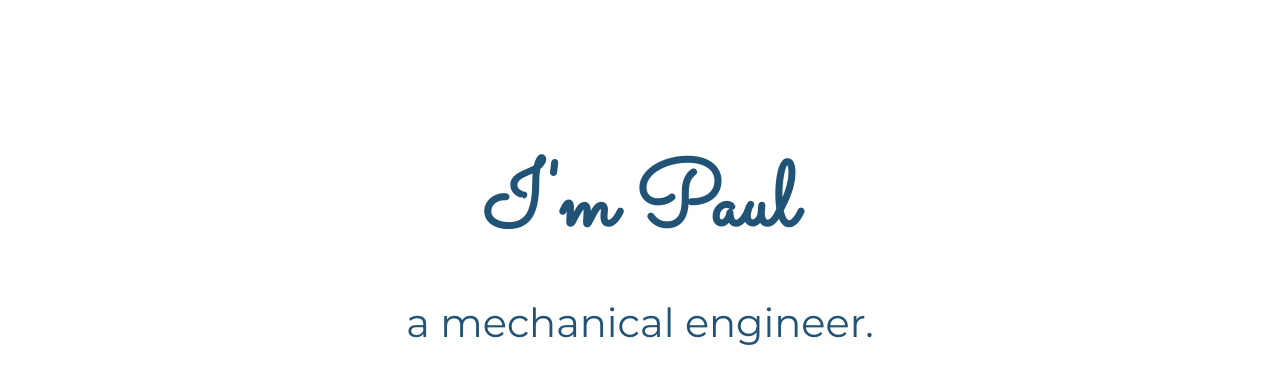
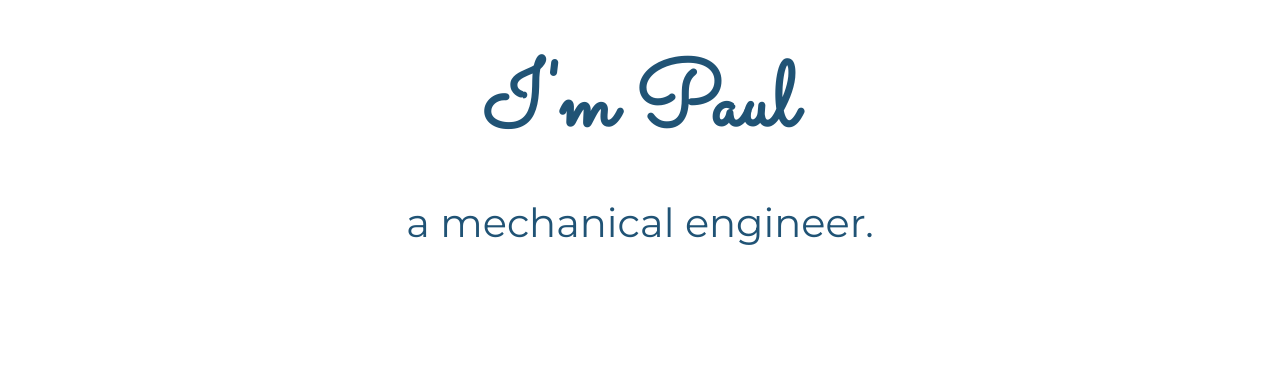
Before and after one commit to paul-doran/About-Me, a plain HTML site: page index.html in a window 1280 px wide. Shown: the part 612-996 px from the top of the page. Drawn offline with Linux system fonts and the light colour scheme.

Commit message:
Changed the margin on h1.

```diff
--- a/css/style.css
+++ b/css/style.css
@@ -11,7 +11,7 @@ font-family: 'Merriweather', serif;
 
 h1 {
 font-size: 5.625rem; /**normal em =16px 90px=5.625em**/
-  margin: 350px auto 0 auto;
+  margin: 250px auto 0 auto;
   font-family: 'Sacramento', cursive;
   color: #205375;
   line-height: 2;
```
